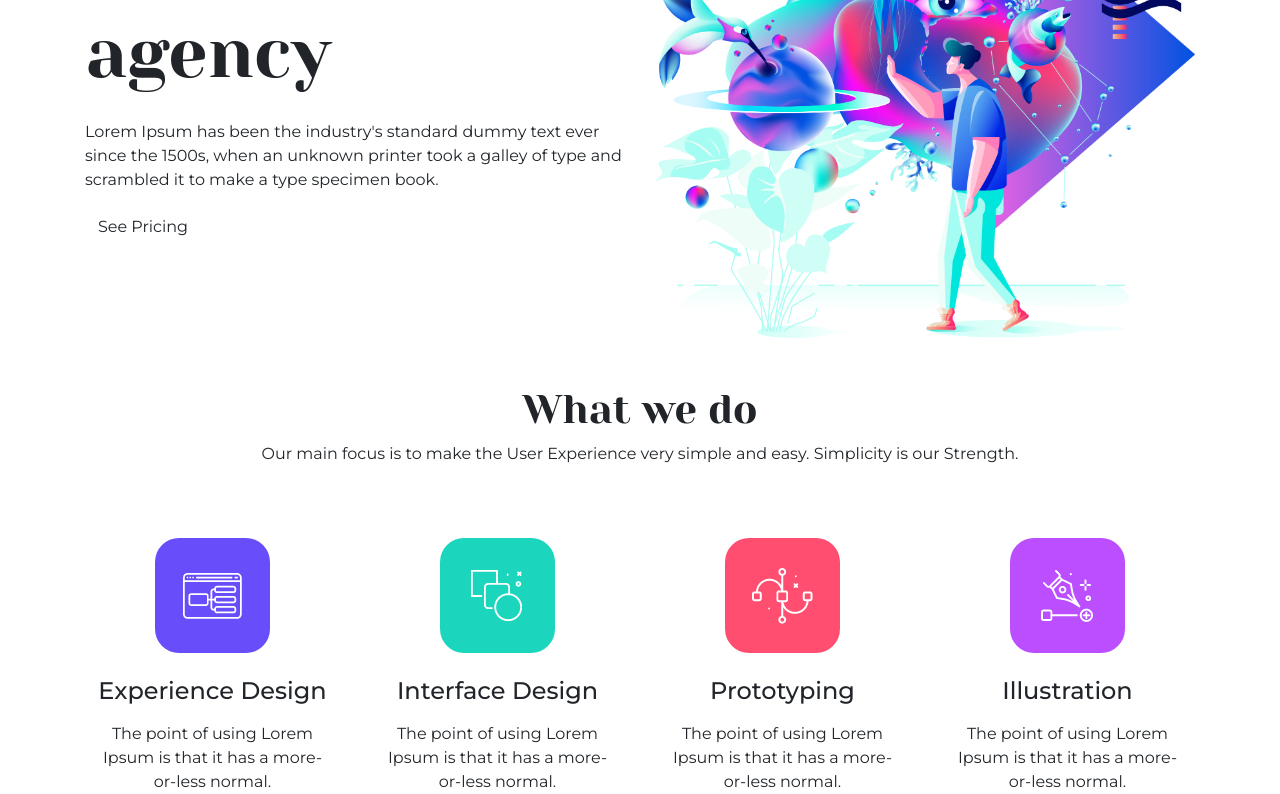
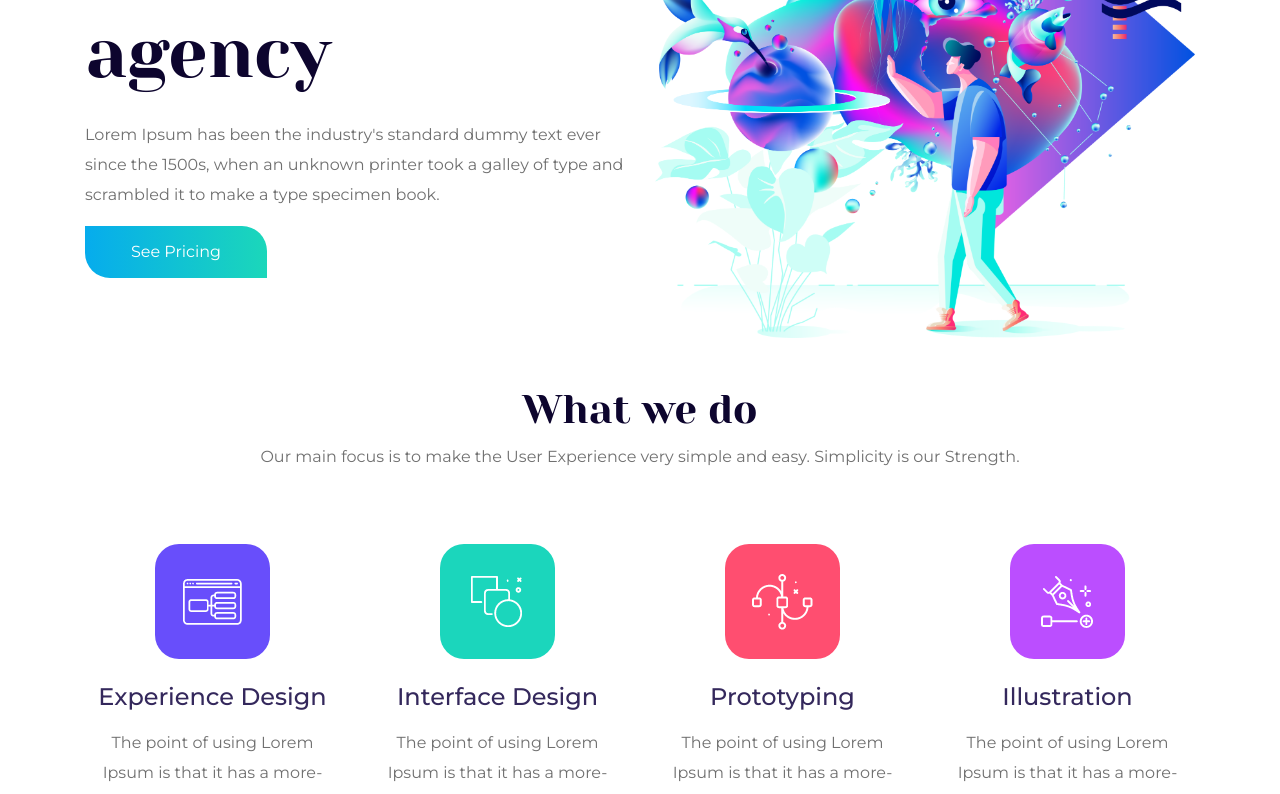
Before and after one commit to tayab-pabel/athena-design-responsive-ui, a React (Create React App) app: page / in a window 1280 px wide. Shown: the part 280-1074 px from the top of the page. Built offline with nearby package versions, Linux system fonts and the light colour scheme.

Commit message:
Some Change in Service Section

```diff
--- a/src/App.css
+++ b/src/App.css
@@ -1,17 +1,49 @@
 h1, h2 {
     font-family: 'Yeseva One', cursive;
+    color: #0D052E;
 }
 
 h1 {
     font-size: 70px;
 }
 
-h2 {
+h2,
+h3 {
     font-size: 40px;
 }
 
+h3 {
+    font-weight: bold;
+    color: #707070;
+}
+
+h4 {
+    color: #34285C;
+    font-size: 24px;
+}
+
+p {
+    color: #707070;
+    line-height: 30px;
+    letter-spacing: 0.0015em;
+}
+
+h3,
 h4,
 p,
+ul li,
 .btn {
     font-family: 'Montserrat', sans-serif;
 }
+
+.btn {
+    color: #FFFFFF;
+    background-image: linear-gradient(to left, #1BD7BA, #06ACED);
+    border: none;
+    border-radius: 0px 25px;
+    padding: 14px 46px;
+}
+
+.btn:hover {
+    color: #FFFFFF;
+}
--- a/src/Components/Service/Service.js
+++ b/src/Components/Service/Service.js
@@ -9,7 +9,6 @@ import service4 from '../../images/service4.png';
 const Service = () => {
     return (
         <div className="service container mt-5 text-center">
-
             <div className="service-header">
                 <h2>What we do</h2>
                 <p>Our main focus is to make the User Experience very simple and easy. Simplicity is our Strength.</p>
```
Also changed, not shown: 1 other file (tests, documents, lock files or other folders).
